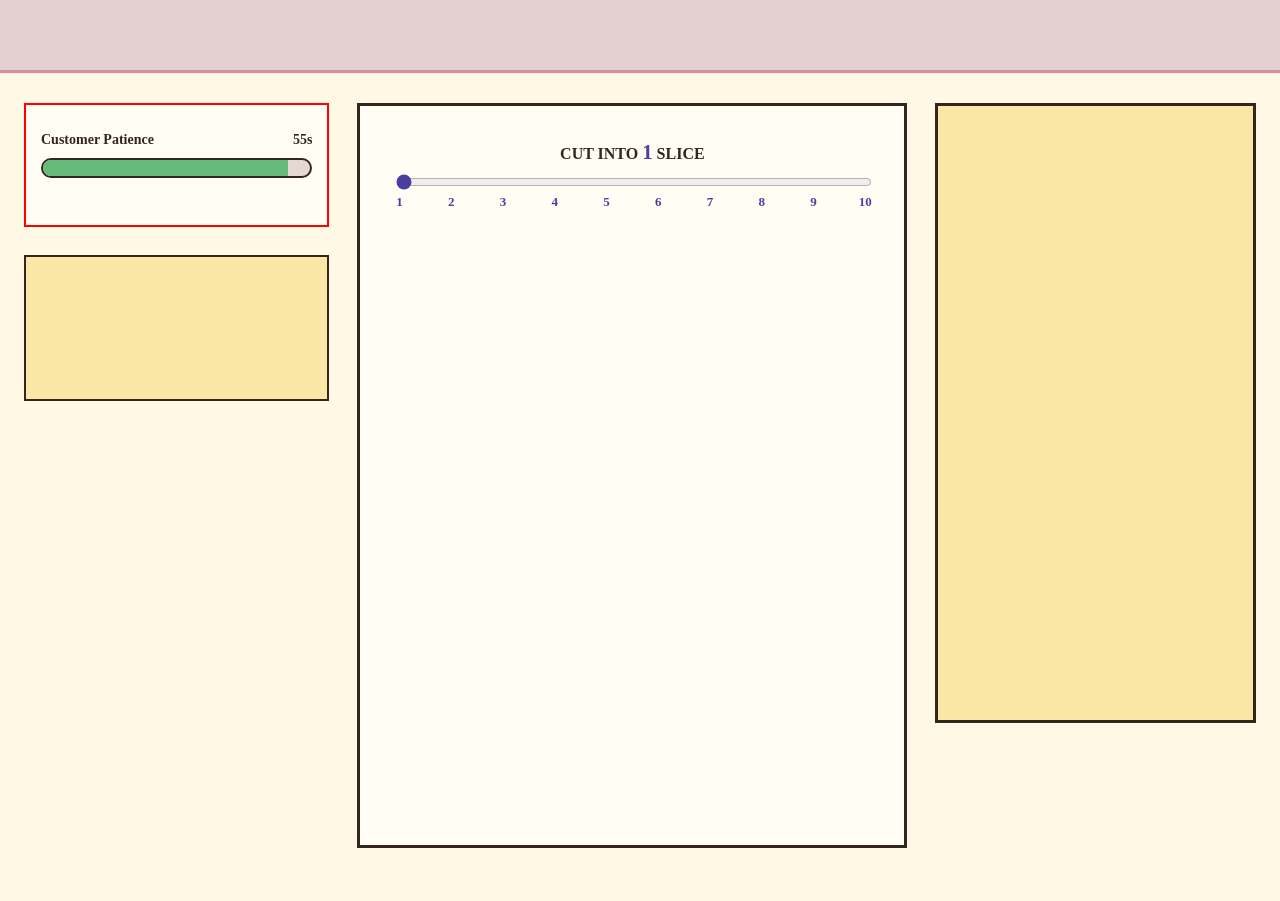
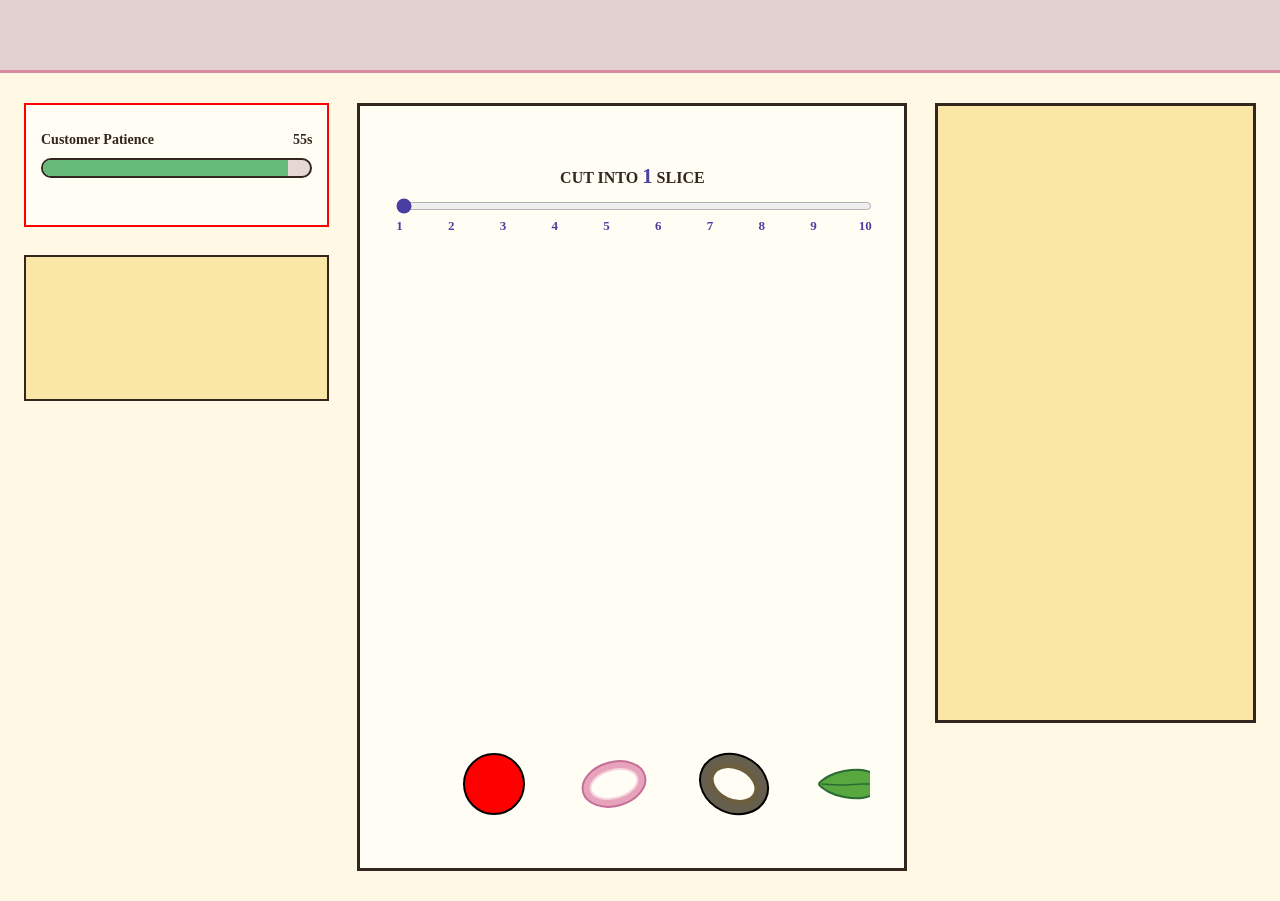
Before and after one commit to varshini-gurushankar/team-19-pizzagame, a website built with Vite: page game.html in a window 1280 px wide. Before the commit the page ends 878 px from the top, so only its background shows below. Built offline with nearby package versions, Linux system fonts and the light colour scheme.

Commit message:
added a section for toppings and added four sprite objects representing toppings. Will work on making them duplicat-able and sync with pizza

```diff
--- a/game.html
+++ b/game.html
@@ -109,6 +109,13 @@
       text-align: center;
     }
 
+    /* konva pizza */
+    #pizza-container {
+      display: flex;
+      justify-content: center;
+      margin-bottom: 24px;
+    }
+
     /* The num in ^^^ label */
     #slice-count {
       color:#4a3fa0;
@@ -136,6 +143,13 @@
       width: 0px;
       display: flex;
       justify-content: center;
+    }
+
+    /* toppings container */
+    #toppings-container {
+      width: 100%;
+      height: 300px;
+      margin-top: 300px;
     }
 
   </style>
@@ -169,7 +183,6 @@
     <section class="pizza-panel">
 
         <div id="pizza-container"></div>
-        <!-- placeholder for konva pizza -->
 
         <!-- slice control area -->
         <div class="slice-control">
@@ -190,6 +203,8 @@
 
         </div>
 
+        <div id="toppings-container"></div>
+
     </section>
     <section class="order-panel"></section>
   </main>
@@ -197,5 +212,7 @@
   <!-- implement typescript for pizzaAssembly -->
   <script type="module" src="/src/pizzaAssembly.ts"></script>
   <script type="module" src="/src/game.ts"></script>
+  <script type="module" src="/src/toppingsView.ts"></script>
+
 </body>
 </html>
--- /dev/null
+++ b/src/toppingsView.ts
@@ -0,0 +1,166 @@
+import Konva from 'konva';
+
+const container = document.getElementById('toppings-container');
+if(!container) throw new Error('Missing #toppings-container');
+
+const stage = new Konva.Stage({
+	container,
+	width:		container.clientWidth,
+	height:		container.clientHeight
+});
+
+const layer = new Konva.Layer();
+
+
+/******************************************************************************
+ * Pepperoni Topping Code
+ *****************************************************************************/
+
+const pepperoniTopping = new Konva.Circle({
+	x: 100,
+	y: 250,
+	radius: 30,
+	fill: 'red',
+	stroke: 'black',
+	strokeWidth: 2,
+	draggable: true,
+});
+pepperoniTopping.on('mouseover', function () {
+	document.body.style.cursor = 'pointer';
+});
+pepperoniTopping.on('mouseout', function () {
+	document.body.style.cursor = 'default';
+});
+
+
+/******************************************************************************
+ * Onions Topping Code
+ *****************************************************************************/
+
+const onionsTopping = new Konva.Group({
+	x: 220,
+	y: 250,
+	rotation: -15,
+	draggable: true,
+});
+onionsTopping.add(new Konva.Ellipse({
+	x: 0,
+	y: 0,
+	radiusX: 32,
+	radiusY: 22,
+	fill: '#e7a2bc',
+	stroke: '#c66f96',
+	strokeWidth: 2,
+}));
+onionsTopping.add(new Konva.Ellipse({
+	x: 0,
+	y: 0,
+	radiusX: 24,
+	radiusY: 14,
+	fill: '#fffdf4', // match the background behind the onion
+	stroke: '#f6d5e1',
+	strokeWidth: 2,
+}));
+onionsTopping.on('mouseover', function () {
+	document.body.style.cursor = 'pointer';
+});
+onionsTopping.on('mouseout', function () {
+	document.body.style.cursor = 'default';
+});
+
+
+/******************************************************************************
+ * Olives Topping Code
+ *****************************************************************************/
+
+const olivesTopping = new Konva.Group({
+	x: 340,
+	y: 250,
+	rotation: -155,
+	draggable: true,
+});
+olivesTopping.add(new Konva.Ellipse({
+	x: 0,
+	y: 0,
+	radiusX: 35,
+	radiusY: 29,
+	fill: '#665f4d',
+	stroke: '#black',
+	strokeWidth: 2,
+}));
+olivesTopping.add(new Konva.Ellipse({
+	x: 0,
+	y: 0,
+	radiusX: 24,
+	radiusY: 17,
+	fill: '#fffdf4',
+	stroke: '#6b5d3d',
+	strokeWidth: 5,
+}));
+olivesTopping.on('mouseover', function () {
+	document.body.style.cursor = 'pointer';
+});
+olivesTopping.on('mouseout', function () {
+	document.body.style.cursor = 'default';
+});
+
+
+/******************************************************************************
+ * Basil Topping Code
+ *****************************************************************************/
+
+const basilTopping = new Konva.Group({
+	x: 460,
+	y: 250,
+	draggable: true,
+});
+basilTopping.add(new Konva.Line({
+	points: [
+		-35,   0,
+		-25,  -8,
+		-10, -13,
+		  8, -14,
+		 25,  -8,
+		 35,   0,
+		 25,   8,
+		  8,  14,
+		-10,  13,
+		-25,   8,
+	],
+	closed: true,
+	tension: 0.25,
+	fill: '#58a83f',
+	stroke: '#286b31',
+	strokeWidth: 2,
+	lineJoin: 'round',
+}));
+basilTopping.add(new Konva.Line({
+	points: [
+		-32, 0,
+		-12, 1,
+		  8, 0,
+		 32, 0,
+	],
+	tension: 0.3,
+	stroke: '#286b31',
+	strokeWidth: 1.5,
+	lineCap: 'round',
+}));
+basilTopping.on('mouseover', function () {
+	document.body.style.cursor = 'pointer';
+});
+basilTopping.on('mouseout', function () {
+	document.body.style.cursor = 'default';
+});
+
+
+/******************************************************************************
+ * Add layers and present to stage
+ *****************************************************************************/
+
+layer.add(pepperoniTopping);
+layer.add(onionsTopping);
+layer.add(olivesTopping);
+layer.add(basilTopping);
+
+stage.add(layer);
```
